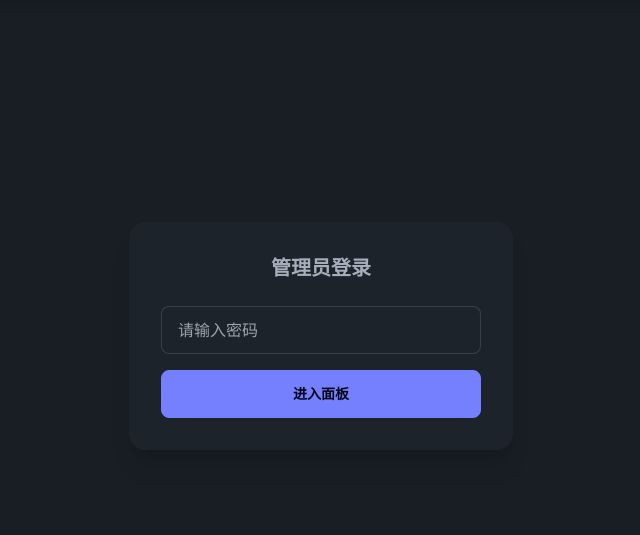
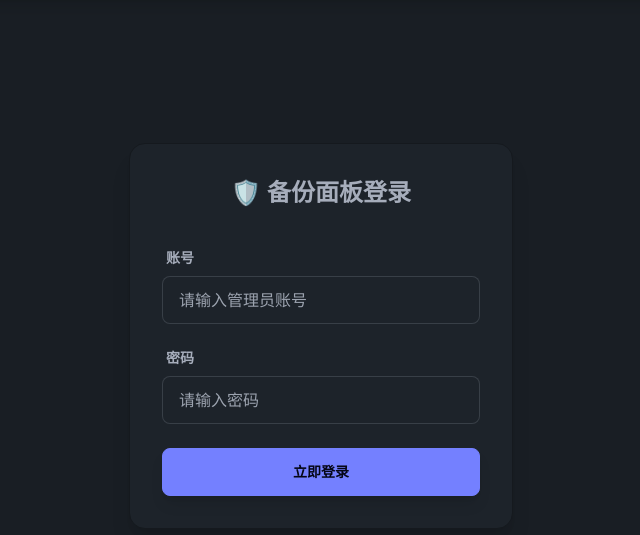
Before and after one commit to workerspages/mail-backup, a FastAPI app: page /login in a window 1280 px wide. Shown: the part 64-599 px from the top of the page, without its empty margins (319-959 px from the left). Run offline with FastAPI, Linux system fonts and the light colour scheme; parts of the project's set-up code (start-up, migrations or seed data) failed here and were passed over; some libraries are stand-ins or nearby versions.

Commit message:
Update login.html

```diff
--- a/app/templates/login.html
+++ b/app/templates/login.html
@@ -1,12 +1,34 @@
 {% extends "base.html" %}
 {% block content %}
 <div class="flex justify-center items-center h-[80vh]">
-    <div class="card w-96 bg-base-100 shadow-xl">
+    <div class="card w-96 bg-base-100 shadow-xl border border-base-300">
         <div class="card-body">
-            <h2 class="card-title justify-center mb-4">管理员登录</h2>
+            <h2 class="card-title justify-center mb-6 text-2xl font-bold">🛡️ 备份面板登录</h2>
+
+            <!-- 错误提示横幅 -->
+            {% if request.query_params.get('error') %}
+            <div role="alert" class="alert alert-error text-sm py-2 mb-4 rounded-lg flex items-center">
+                <svg xmlns="http://www.w3.org/2000/svg" class="stroke-current shrink-0 h-6 w-6" fill="none" viewBox="0 0 24 24"><path stroke-linecap="round" stroke-linejoin="round" stroke-width="2" d="M10 14l2-2m0 0l2-2m-2 2l-2-2m2 2l2 2m7-2a9 9 0 11-18 0 9 9 0 0118 0z" /></svg>
+                <span>账号或密码错误</span>
+            </div>
+            {% endif %}
+
             <form action="/login" method="post">
-                <input type="password" name="password" placeholder="请输入密码" class="input input-bordered w-full mb-4" required />
-                <button class="btn btn-primary w-full">进入面板</button>
+                <div class="form-control w-full mb-4">
+                    <label class="label">
+                        <span class="label-text font-semibold">账号</span>
+                    </label>
+                    <input type="text" name="username" placeholder="请输入管理员账号" class="input input-bordered w-full" required />
+                </div>
+
+                <div class="form-control w-full mb-6">
+                    <label class="label">
+                        <span class="label-text font-semibold">密码</span>
+                    </label>
+                    <input type="password" name="password" placeholder="请输入密码" class="input input-bordered w-full" required />
+                </div>
+
+                <button class="btn btn-primary w-full shadow-lg">立即登录</button>
             </form>
         </div>
     </div>
```
